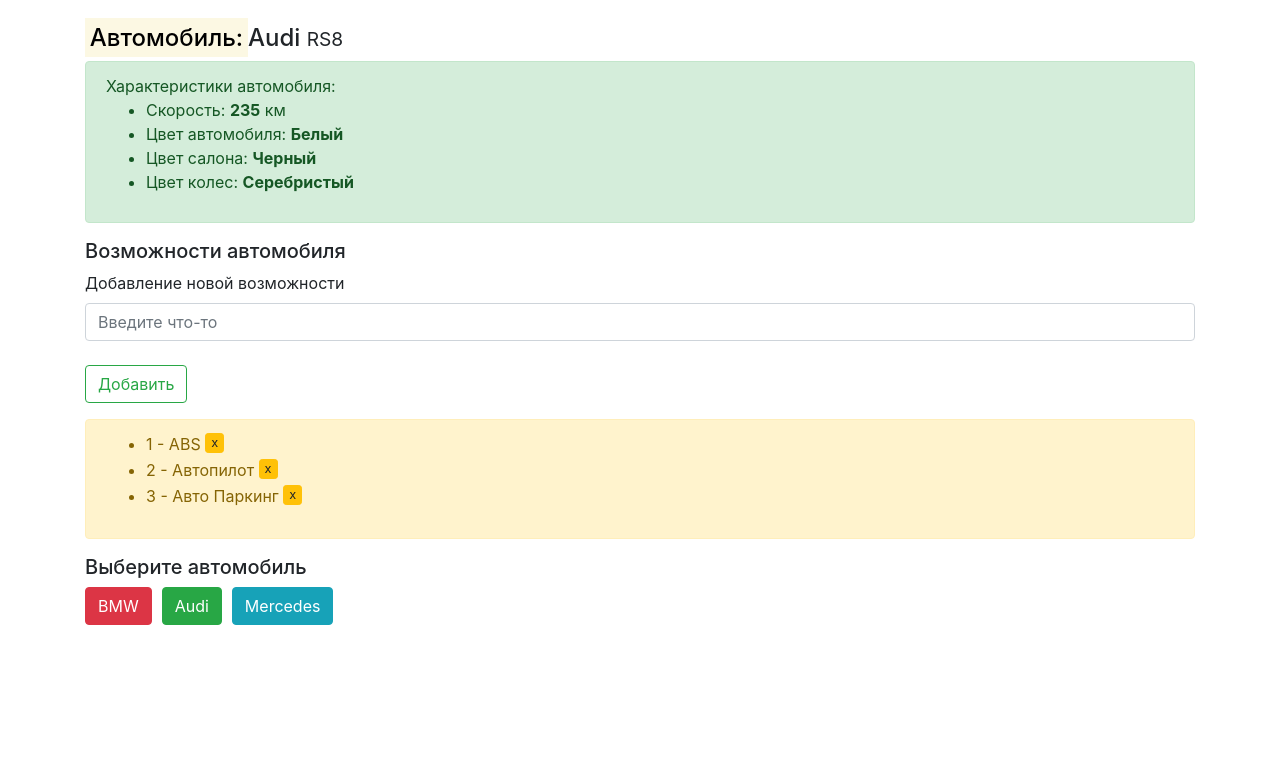
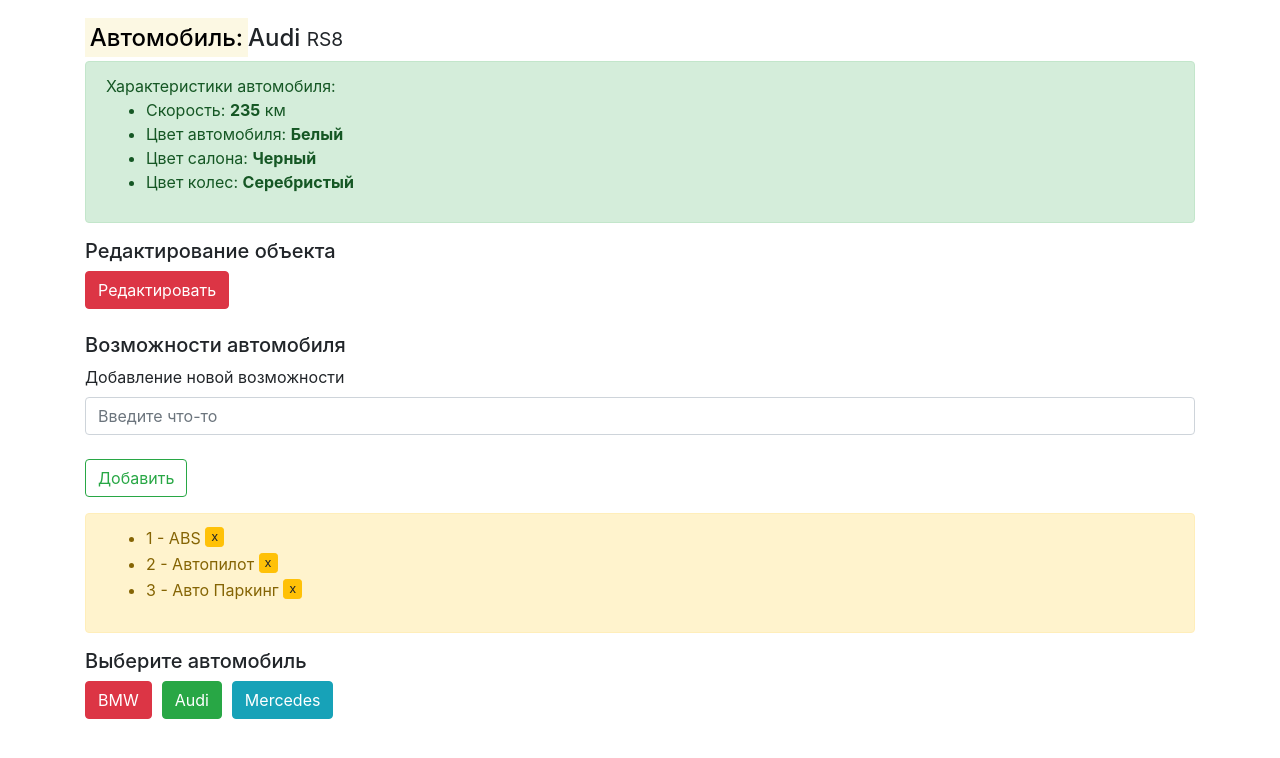
Before and after one commit to ElizavetaCode/myfirstangularproject, an Angular app: page / in a window 1280 px wide. Shown: the top 758 px of the page. Built offline with nearby package versions, Linux system fonts and the light colour scheme.

Commit message:
version3

```diff
--- a/src/app/app.module.ts
+++ b/src/app/app.module.ts
@@ -1,6 +1,6 @@
 import { BrowserModule } from '@angular/platform-browser';
 import { NgModule } from '@angular/core';
-
+import { FormsModule } from '@angular/forms';
 import { AppRoutingModule } from './app-routing.module';
 import { AppComponent } from './app.component';
 import { CarComponent } from './components/car/car.component';
@@ -12,7 +12,9 @@
   ],
   imports: [
     BrowserModule,
-    AppRoutingModule
+    AppRoutingModule,
+    FormsModule
+
   ],
   providers: [],
   bootstrap: [AppComponent]
--- a/src/app/components/car/car.component.css
+++ b/src/app/components/car/car.component.css
@@ -7,3 +7,7 @@
   line-height: 8px;
   margin-bottom: 5px;
 }
+
+.container {
+margin-bottom: 50px;
+}
--- a/src/app/components/car/car.component.html
+++ b/src/app/components/car/car.component.html
@@ -11,6 +11,29 @@
     <li>Цвет колес: <strong>{{colors.wheels}}</strong></li>
   </ul>
 </div>
+
+  <h5>Редактирование объекта</h5>
+  <button class="btn btn-danger"
+  (click)="showEdit()">Редактировать</button>
+  <div><br></div>
+
+<form *ngIf=isEdit>
+  <div class="form-group">
+    <input type="text" placeholder="Название машины"
+    class="form-control"[(ngModel)]="name" name="name"><br>
+    <input type="text" placeholder="Модель машины"
+    class="form-control"[(ngModel)]="model" name="model"><br>
+    <input type="number" placeholder="Скорость"
+    class="form-control"[(ngModel)]="speed" name="speed"><br>
+    <input type="text" placeholder="Цвет машины"
+    class="form-control"[(ngModel)]="colors.car" name="car"><br>
+    <input type="text" placeholder="Цвет салона"
+    class="form-control"[(ngModel)]="colors.salon" name="salon"><br>
+    <input type="text" placeholder="Цвет колес"
+    class="form-control"[(ngModel)]="colors.wheels" name="wheels"><br>
+  </div>
+</form>
+
 <h5>Возможности автомобиля</h5>
 <form (submit)="addOpt(option.value)">
   <div class="form-group">
--- a/src/app/components/car/car.component.ts
+++ b/src/app/components/car/car.component.ts
@@ -12,6 +12,7 @@
   colors:Colors;
   options:string[];
   test:any;
+  isEdit:boolean = false;
 
   constructor() { }
 
@@ -26,6 +27,11 @@
     };
     this.options = ["ABS", "Автопилот", "Авто Паркинг"];
 }
+
+    showEdit(){
+      this.isEdit = !this.isEdit;
+    }
+
     addOpt(option){
       this.options.unshift(option);
       return false;
```
